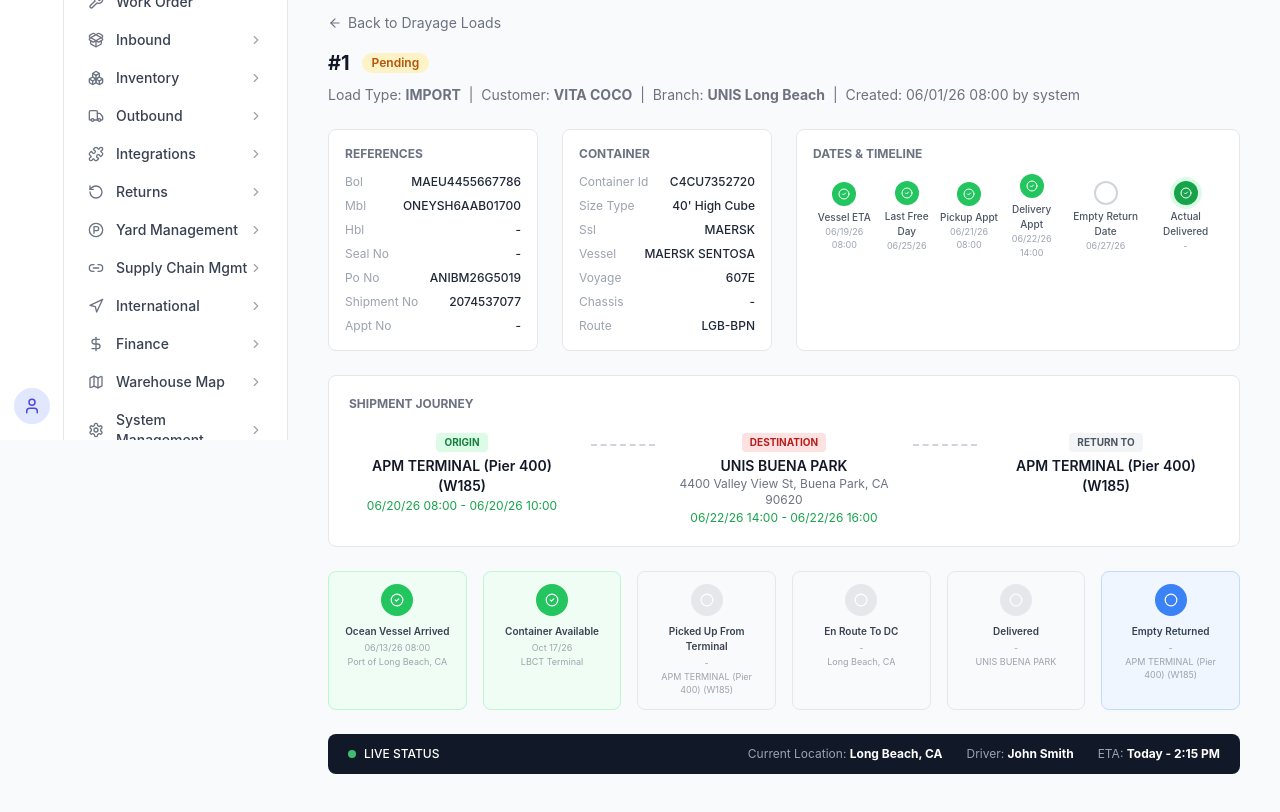
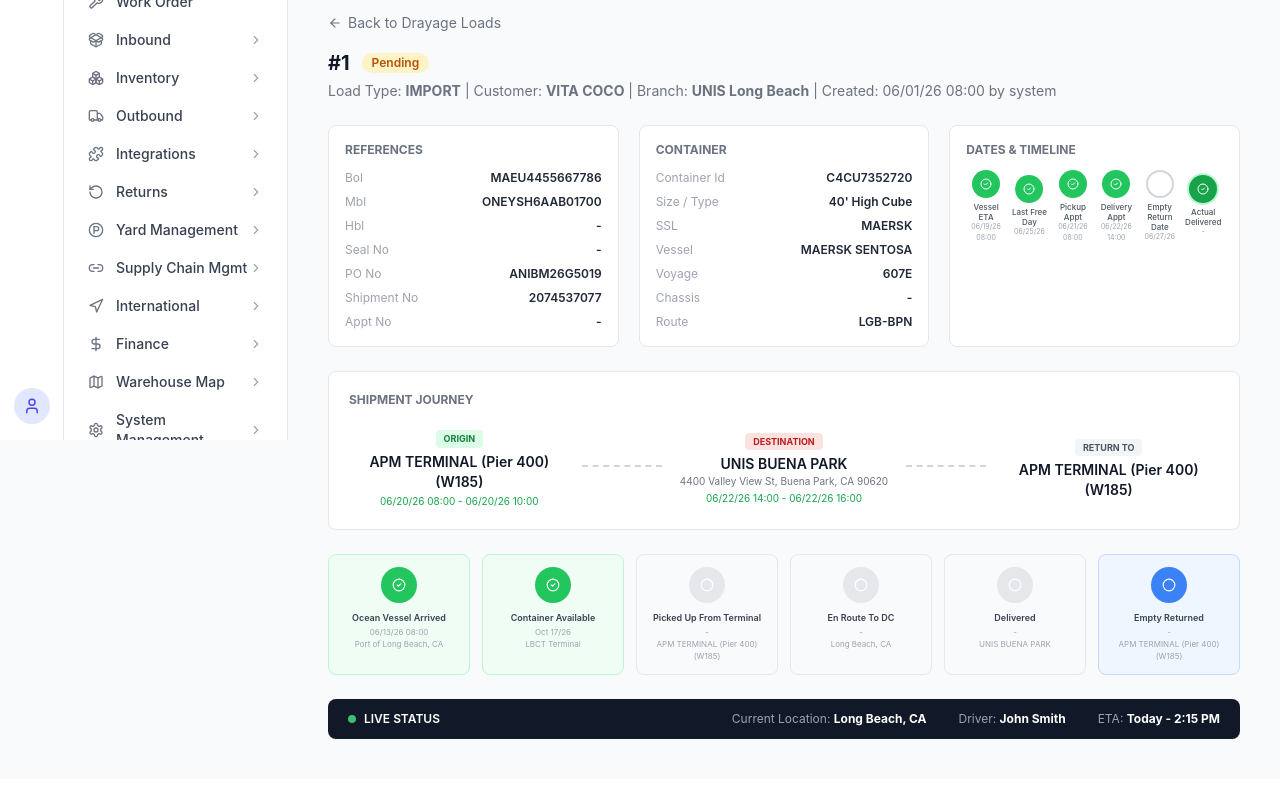
Before and after one commit to WYJade/CP-Announcement-management, a React (Vite) app: page /international/drayage/1 in a window 1280 px wide. Shown: the part 360-1172 px from the top of the page. After the commit the page ends 1139 px from the top, so only its background shows below. Built offline with nearby package versions, Linux system fonts and the light colour scheme.

Commit message:
fix: stats cards match screenshot (value/duty/weight/progress), drayage detail exact layout

```diff
--- a/src/components/International/DrayageLoadDetail.tsx
+++ b/src/components/International/DrayageLoadDetail.tsx
@@ -1,19 +1,19 @@
 import { useParams, useNavigate } from 'react-router-dom'
-import { ArrowLeft, CheckCircle2, Circle, MapPin } from 'lucide-react'
+import { ArrowLeft, CheckCircle2, Circle } from 'lucide-react'
 
-const LOAD_DATA: Record<string, any> = {
-  'UNIS_LGB_M009798': {
-    loadNo: 'UNIS_LGB_M009798', status: 'Pending', loadType: 'IMPORT', customer: 'VITA COCO',
+const LOADS: Record<string, any> = {
+  'UNIS_SAV_M012771': {
+    loadNo: 'UNIS_SAV_M012771', status: 'Pending', loadType: 'IMPORT', customer: 'VITA COCO',
     branch: 'UNIS Long Beach', created: '06/01/26 08:00 by system',
-    references: { bol: 'MAEU4455667786', mbl: 'ONEYSH6AAB01700', hbl: '-', sealNo: '-', poNo: 'ANIBM26G5019', shipmentNo: '2074537077', apptNo: '-' },
-    container: { containerId: 'C4CU7352720', sizeType: "40' High Cube", ssl: 'MAERSK', vessel: 'MAERSK SENTOSA', voyage: '607E', chassis: '-', route: 'LGB-BPN' },
+    refs: { Bol: 'MAEU4455667786', Mbl: 'ONEYSH6AAB01700', Hbl: '-', 'Seal No': '-', 'PO No': 'ANIBM26G5019', 'Shipment No': '2074537077', 'Appt No': '-' },
+    container: { 'Container Id': 'C4CU7352720', 'Size / Type': "40' High Cube", SSL: 'MAERSK', Vessel: 'MAERSK SENTOSA', Voyage: '607E', Chassis: '-', Route: 'LGB-BPN' },
     timeline: [
-      { label: 'Vessel ETA', date: '06/19/26 08:00', completed: true },
-      { label: 'Last Free Day', date: '06/25/26', completed: true },
-      { label: 'Pickup Appt', date: '06/21/26 08:00', completed: true },
-      { label: 'Delivery Appt', date: '06/22/26 14:00', completed: true },
-      { label: 'Empty Return Date', date: '06/27/26', completed: false },
-      { label: 'Actual Delivered', date: '', completed: false, isCurrent: true },
+      { label: 'Vessel ETA', date: '06/19/26 08:00', done: true },
+      { label: 'Last Free Day', date: '06/25/26', done: true },
+      { label: 'Pickup Appt', date: '06/21/26 08:00', done: true },
+      { label: 'Delivery Appt', date: '06/22/26 14:00', done: true },
+      { label: 'Empty Return Date', date: '06/27/26', done: false },
+      { label: 'Actual Delivered', date: '-', done: false, current: true },
     ],
     journey: {
       origin: { name: 'APM TERMINAL (Pier 400) (W185)', dates: '06/20/26 08:00 - 06/20/26 10:00' },
@@ -21,68 +21,66 @@ const LOAD_DATA: Record<string, any> = {
       returnTo: { name: 'APM TERMINAL (Pier 400) (W185)' },
     },
     events: [
-      { label: 'Ocean Vessel Arrived', date: '06/13/26 08:00', location: 'Port of Long Beach, CA', completed: true },
-      { label: 'Container Available', date: 'Oct 17/26', location: 'LBCT Terminal', completed: true },
-      { label: 'Picked Up From Terminal', date: '', location: 'APM TERMINAL (Pier 400) (W185)', completed: false },
-      { label: 'En Route To DC', date: '', location: 'Long Beach, CA', completed: false },
-      { label: 'Delivered', date: '', location: 'UNIS BUENA PARK', completed: false },
-      { label: 'Empty Returned', date: '', location: 'APM TERMINAL (Pier 400) (W185)', completed: false, inProgress: true },
+      { label: 'Ocean Vessel Arrived', date: '06/13/26 08:00', location: 'Port of Long Beach, CA', done: true },
+      { label: 'Container Available', date: 'Oct 17/26', location: 'LBCT Terminal', done: true },
+      { label: 'Picked Up From Terminal', date: '-', location: 'APM TERMINAL (Pier 400) (W185)', done: false },
+      { label: 'En Route To DC', date: '-', location: 'Long Beach, CA', done: false },
+      { label: 'Delivered', date: '-', location: 'UNIS BUENA PARK', done: false },
+      { label: 'Empty Returned', date: '-', location: 'APM TERMINAL (Pier 400) (W185)', done: false, inProgress: true },
     ],
     liveStatus: { location: 'Long Beach, CA', driver: 'John Smith', eta: 'Today - 2:15 PM' },
   },
 }
 
-const DEFAULT_LOAD = LOAD_DATA['UNIS_LGB_M009798']
+const DEFAULT = LOADS['UNIS_SAV_M012771']
 
 export default function DrayageLoadDetail() {
   const { id } = useParams<{ id: string }>()
   const navigate = useNavigate()
-  const data = LOAD_DATA[id || ''] || { ...DEFAULT_LOAD, loadNo: id }
+  const data = LOADS[id || ''] || { ...DEFAULT, loadNo: id }
 
   return (
     <div className="p-6 max-w-6xl mx-auto">
       <button onClick={() => navigate('/international/drayage')} className="flex items-center gap-1.5 text-sm text-gray-500 hover:text-gray-700 mb-4"><ArrowLeft size={14} /> Back to Drayage Loads</button>
 
       {/* Header */}
-      <div className="flex items-center gap-3 mb-2">
+      <div className="flex items-center gap-3 mb-1">
         <h1 className="text-xl font-bold text-gray-900">#{data.loadNo}</h1>
         <span className="px-2.5 py-0.5 text-xs font-semibold bg-amber-100 text-amber-700 rounded-full">{data.status}</span>
       </div>
-      <p className="text-sm text-gray-500 mb-6">
-        Load Type: <strong>{data.loadType}</strong> &nbsp;|&nbsp; Customer: <strong>{data.customer}</strong> &nbsp;|&nbsp; Branch: <strong>{data.branch}</strong> &nbsp;|&nbsp; Created: {data.created}
-      </p>
+      <p className="text-sm text-gray-500 mb-6">Load Type: <strong>{data.loadType}</strong> | Customer: <strong>{data.customer}</strong> | Branch: <strong>{data.branch}</strong> | Created: {data.created}</p>
 
-      <div className="grid grid-cols-4 gap-6 mb-6">
+      {/* References + Container + Dates & Timeline */}
+      <div className="grid grid-cols-3 gap-5 mb-6">
         {/* References */}
         <div className="bg-white border border-gray-200 rounded-lg p-4">
-          <h3 className="text-xs font-bold text-gray-500 uppercase mb-3">References</h3>
-          <div className="space-y-2 text-xs">
-            {Object.entries(data.references).map(([k, v]) => (
-              <div key={k} className="flex justify-between"><span className="text-gray-400 capitalize">{k.replace(/([A-Z])/g, ' $1')}</span><span className="font-medium text-gray-800">{v as string}</span></div>
+          <h4 className="text-xs font-bold text-gray-500 uppercase mb-3">References</h4>
+          <div className="space-y-2">
+            {Object.entries(data.refs).map(([k, v]) => (
+              <div key={k} className="flex justify-between text-xs"><span className="text-gray-400">{k}</span><span className="font-semibold text-gray-800 text-right">{v as string}</span></div>
             ))}
           </div>
         </div>
         {/* Container */}
         <div className="bg-white border border-gray-200 rounded-lg p-4">
-          <h3 className="text-xs font-bold text-gray-500 uppercase mb-3">Container</h3>
-          <div className="space-y-2 text-xs">
+          <h4 className="text-xs font-bold text-gray-500 uppercase mb-3">Container</h4>
+          <div className="space-y-2">
             {Object.entries(data.container).map(([k, v]) => (
-              <div key={k} className="flex justify-between"><span className="text-gray-400 capitalize">{k.replace(/([A-Z])/g, ' $1')}</span><span className="font-medium text-gray-800">{v as string}</span></div>
+              <div key={k} className="flex justify-between text-xs"><span className="text-gray-400">{k}</span><span className="font-semibold text-gray-800 text-right">{v as string}</span></div>
             ))}
           </div>
         </div>
         {/* Dates & Timeline */}
-        <div className="col-span-2 bg-white border border-gray-200 rounded-lg p-4">
-          <h3 className="text-xs font-bold text-gray-500 uppercase mb-3">Dates & Timeline</h3>
-          <div className="flex items-center justify-between">
+        <div className="bg-white border border-gray-200 rounded-lg p-4">
+          <h4 className="text-xs font-bold text-gray-500 uppercase mb-3">Dates & Timeline</h4>
+          <div className="flex items-center justify-between gap-1">
             {data.timeline.map((t: any, i: number) => (
-              <div key={i} className="flex flex-col items-center text-center">
-                <div className={`w-6 h-6 rounded-full flex items-center justify-center ${t.completed ? 'bg-green-500' : t.isCurrent ? 'bg-green-600 ring-4 ring-green-100' : 'border-2 border-gray-300'}`}>
-                  {t.completed && <CheckCircle2 size={12} className="text-white" />}
-                  {t.isCurrent && <CheckCircle2 size={12} className="text-white" />}
+              <div key={i} className="flex flex-col items-center text-center flex-1">
+                <div className={`w-7 h-7 rounded-full flex items-center justify-center mb-1 ${t.done ? 'bg-green-500' : t.current ? 'bg-green-600 ring-2 ring-green-200' : 'border-2 border-gray-300 bg-white'}`}>
+                  {(t.done || t.current) && <CheckCircle2 size={12} className="text-white" />}
                 </div>
-                <p className="text-[10px] text-gray-600 mt-1 font-medium">{t.label}</p>
-                <p className="text-[9px] text-gray-400">{t.date || '-'}</p>
+                <p className="text-[8px] text-gray-600 font-medium leading-tight">{t.label}</p>
+                <p className="text-[7px] text-gray-400">{t.date}</p>
               </div>
             ))}
           </div>
@@ -91,49 +89,49 @@ export default function DrayageLoadDetail() {
 
       {/* Shipment Journey */}
       <div className="bg-white border border-gray-200 rounded-lg p-5 mb-6">
-        <h3 className="text-xs font-bold text-gray-500 uppercase mb-4">Shipment Journey</h3>
-        <div className="flex items-start justify-between">
+        <h4 className="text-xs font-bold text-gray-500 uppercase mb-4">Shipment Journey</h4>
+        <div className="flex items-center justify-between">
           <div className="text-center flex-1">
-            <span className="inline-block px-2 py-0.5 text-[10px] font-bold bg-green-100 text-green-700 rounded mb-1">ORIGIN</span>
+            <span className="inline-block px-2 py-0.5 text-[9px] font-bold bg-green-100 text-green-700 rounded mb-1">ORIGIN</span>
             <p className="text-sm font-semibold text-gray-900">{data.journey.origin.name}</p>
-            <p className="text-xs text-green-600 mt-0.5">{data.journey.origin.dates}</p>
+            <p className="text-[10px] text-green-600 mt-0.5">{data.journey.origin.dates}</p>
           </div>
-          <div className="flex-shrink-0 px-4 pt-4"><div className="w-16 border-t-2 border-dashed border-gray-300" /></div>
+          <div className="px-3"><div className="w-20 border-t-2 border-dashed border-gray-300" /></div>
           <div className="text-center flex-1">
-            <span className="inline-block px-2 py-0.5 text-[10px] font-bold bg-red-100 text-red-700 rounded mb-1">DESTINATION</span>
+            <span className="inline-block px-2 py-0.5 text-[9px] font-bold bg-red-100 text-red-700 rounded mb-1">DESTINATION</span>
             <p className="text-sm font-semibold text-gray-900">{data.journey.destination.name}</p>
-            <p className="text-xs text-gray-500">{data.journey.destination.address}</p>
-            <p className="text-xs text-green-600 mt-0.5">{data.journey.destination.dates}</p>
+            <p className="text-[10px] text-gray-500">{data.journey.destination.address}</p>
+            <p className="text-[10px] text-green-600 mt-0.5">{data.journey.destination.dates}</p>
           </div>
-          <div className="flex-shrink-0 px-4 pt-4"><div className="w-16 border-t-2 border-dashed border-gray-300" /></div>
+          <div className="px-3"><div className="w-20 border-t-2 border-dashed border-gray-300" /></div>
           <div className="text-center flex-1">
-            <span className="inline-block px-2 py-0.5 text-[10px] font-bold bg-gray-100 text-gray-600 rounded mb-1">RETURN TO</span>
+            <span className="inline-block px-2 py-0.5 text-[9px] font-bold bg-gray-100 text-gray-600 rounded mb-1">RETURN TO</span>
             <p className="text-sm font-semibold text-gray-900">{data.journey.returnTo.name}</p>
           </div>
         </div>
       </div>
 
-      {/* Events + Live Status */}
-      <div className="grid grid-cols-6 gap-4 mb-6">
+      {/* Events */}
+      <div className="grid grid-cols-6 gap-3 mb-6">
         {data.events.map((e: any, i: number) => (
-          <div key={i} className={`text-center p-3 rounded-lg border ${e.completed ? 'bg-green-50 border-green-200' : e.inProgress ? 'bg-blue-50 border-blue-200' : 'bg-gray-50 border-gray-200'}`}>
-            <div className={`w-8 h-8 rounded-full mx-auto mb-2 flex items-center justify-center ${e.completed ? 'bg-green-500' : e.inProgress ? 'bg-blue-500' : 'bg-gray-200'}`}>
-              {e.completed ? <CheckCircle2 size={14} className="text-white" /> : <Circle size={14} className="text-white" />}
+          <div key={i} className={`text-center p-3 rounded-lg border ${e.done ? 'bg-green-50 border-green-200' : e.inProgress ? 'bg-blue-50 border-blue-200' : 'bg-gray-50 border-gray-200'}`}>
+            <div className={`w-9 h-9 rounded-full mx-auto mb-2 flex items-center justify-center ${e.done ? 'bg-green-500' : e.inProgress ? 'bg-blue-500' : 'bg-gray-200'}`}>
+              {e.done ? <CheckCircle2 size={14} className="text-white" /> : <Circle size={14} className="text-white" />}
             </div>
-            <p className="text-[10px] font-semibold text-gray-700">{e.label}</p>
-            <p className="text-[9px] text-gray-400 mt-0.5">{e.date || '-'}</p>
-            <p className="text-[9px] text-gray-400">{e.location}</p>
+            <p className="text-[9px] font-semibold text-gray-700">{e.label}</p>
+            <p className="text-[8px] text-gray-400 mt-0.5">{e.date || '-'}</p>
+            <p className="text-[8px] text-gray-400">{e.location}</p>
           </div>
         ))}
       </div>
 
       {/* Live Status Bar */}
       <div className="bg-gray-900 text-white rounded-lg px-5 py-3 flex items-center justify-between">
-        <div className="flex items-center gap-2"><span className="w-2 h-2 bg-green-400 rounded-full animate-pulse" /><span className="text-xs font-medium">LIVE STATUS</span></div>
-        <div className="flex items-center gap-6 text-xs">
-          <div><span className="text-gray-400">Current Location:</span> <strong>{data.liveStatus.location}</strong></div>
-          <div><span className="text-gray-400">Driver:</span> <strong>{data.liveStatus.driver}</strong></div>
-          <div><span className="text-gray-400">ETA:</span> <strong>{data.liveStatus.eta}</strong></div>
+        <div className="flex items-center gap-2"><span className="w-2 h-2 bg-green-400 rounded-full animate-pulse" /><span className="text-xs font-semibold">LIVE STATUS</span></div>
+        <div className="flex items-center gap-8 text-xs">
+          <div><span className="text-gray-400">Current Location: </span><strong>{data.liveStatus.location}</strong></div>
+          <div><span className="text-gray-400">Driver: </span><strong>{data.liveStatus.driver}</strong></div>
+          <div><span className="text-gray-400">ETA: </span><strong>{data.liveStatus.eta}</strong></div>
         </div>
       </div>
     </div>
```
Also changed, not shown: src/components/International/IntlTrackingDetail.tsx (+17 -17 lines).
